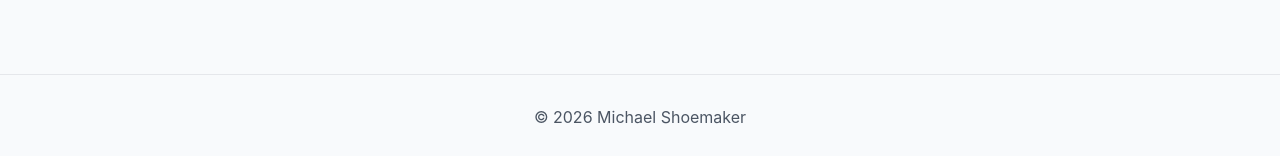
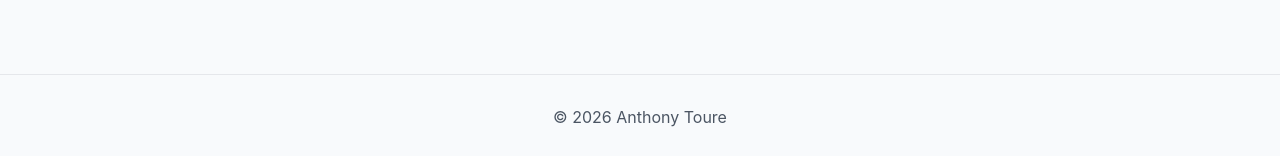
Before and after one commit to Neural-Tony/Neural-Tony.github.io, a Jekyll site: the page built from index.md, in a window 1280 px wide and 900 px high, scrolled down 1366 px. Shown: the part 741-897 px from the top of the window. Built offline with Jekyll 4.4.1, drawn with Linux system fonts in a browser that asks for light colours.

Commit message:
Update _config.yml

```diff
--- a/_config.yml
+++ b/_config.yml
@@ -1,5 +1,5 @@
-title: "Michael Shoemaker — Data Engineering"
-description: "Production-like data engineering builds, explained clearly."
+title: "Anthony Toure — Data Engineering"
+description: "Portfolio personnel présentant mes projets en Data Engineering, SQL et développement Full-Stack."
 baseurl: ""
 url: ""
 markdown: kramdown
@@ -9,9 +9,7 @@ defaults:
   - scope: { path: "" }
     values:
       layout: default
-author: "Michael Shoemaker"
-github_username: "MichaelShoemaker"
-youtube_channel: "@dataslinger6379"
-medium_username: "dataslinger"
+author: "Anthony Toure"
+github_username: "Neural-Tony"
 exclude:
   - "README.md"
```
